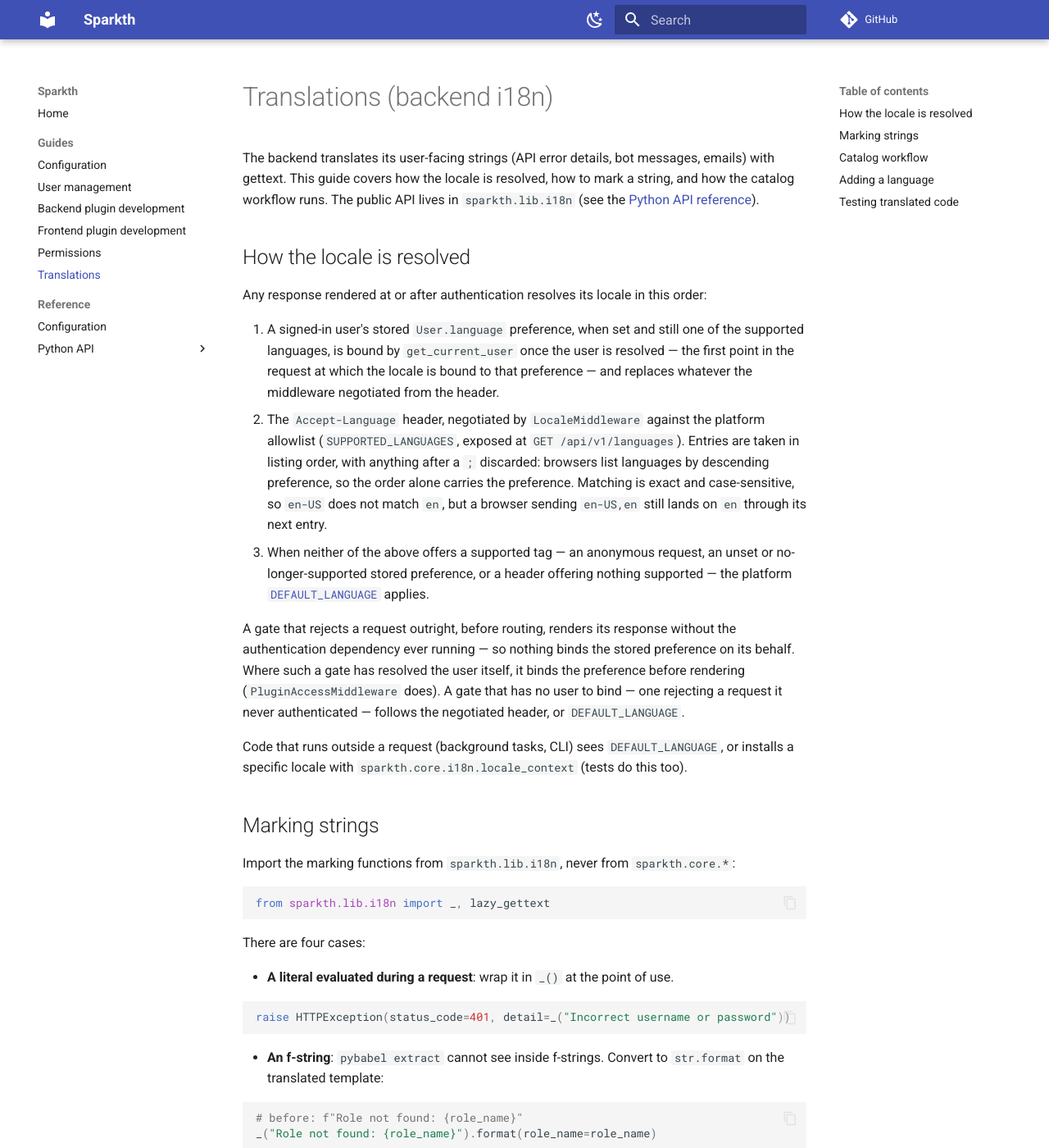
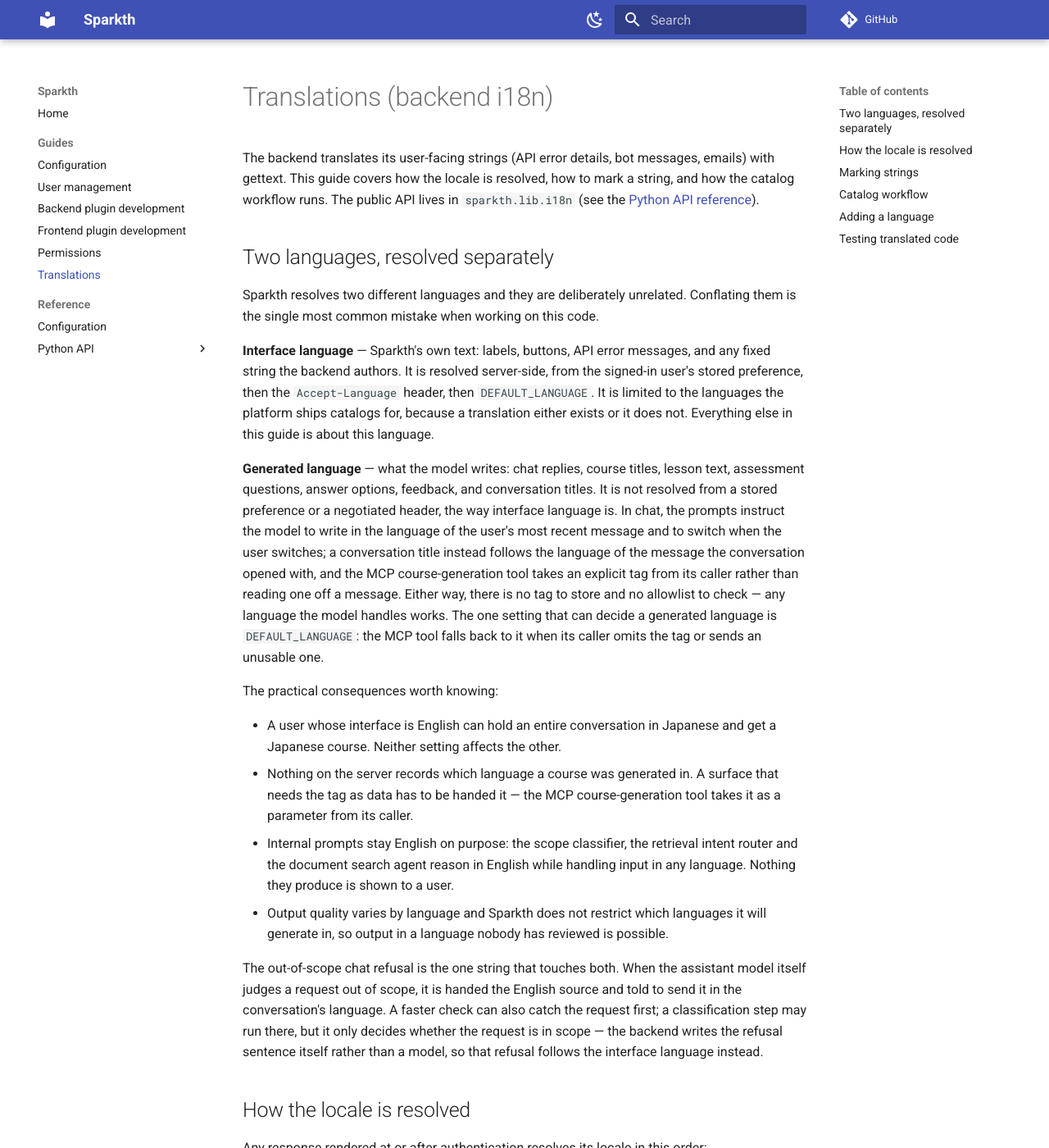
Before and after one commit to edly-io/sparkth, an MkDocs documentation site: the page built from docs/guides/translations.md, in a window 1280 px wide and 1400 px high. Shown: the whole window at 82% size. Built offline with MkDocs 1.6.1 and Material for MkDocs 9.7.7, drawn with Linux system fonts in a browser that asks for light colours; comment, search, counter and statistics services are not loaded.

Commit message:
docs: document how the output language is chosen (#617)
* docs: document how the output language is chosen

The platform resolves two unrelated languages — the interface language, from the stored
preference and Accept-Language, and the language the model generates in, which is inferred
from the conversation (or, for the MCP course-generation tool, an explicit tag from its
caller) and never resolved server-side. Conflating them is the easiest mistake to make in
this code and the distinction was written down nowhere.

Adds a section to the translations guide covering both, the consequences that follow from
nothing recording a generated language, and why the out-of-scope refusal touches both.
Cross-links the user-management guide's existing per-audience coverage of the same split.

Co-Authored-By: Claude Opus 5 (1M context) <noreply@anthropic.com>

* fix(docs): narrow language-resolution claims in guide and docstring

The translations guide said generated language "is not resolved at all," but the MCP
course-generation path does resolve it: an absent or unparseable tag falls back to
DEFAULT_LANGUAGE via language_display_name. Narrow the claim to what's actually true —
no stored preference, no negotiated header — matching how interface language works.

Also corrects stream_out_of_scope_refusal's docstring in the chat plugin, which still said
"No model is in the loop here." An LLM classifier does run on that path to decide scope; it
just never writes the refusal copy. State that precisely, mirroring the fix already applied
to the guides. This claim originated in an earlier task in this stack, not in this PR.

Co-Authored-By: Claude Opus 5 (1M context) <noreply@anthropic.com>

* docs: name the setting the MCP course language falls back to

The "Two languages" section claimed no setting takes part in choosing a generated language.
An omitted or unusable tag on the MCP course-generation tool resolves to DEFAULT_LANGUAGE
through language_display_name, so the claim contradicted the user-management guide, which
already documents that fallback.

Co-Authored-By: Claude Opus 5 (1M context) <noreply@anthropic.com>

---------

Co-authored-by: Claude Opus 5 (1M context) <noreply@anthropic.com>

```diff
--- a/docs/guides/translations.md
+++ b/docs/guides/translations.md
@@ -4,6 +4,48 @@ The backend translates its user-facing strings (API error details, bot
 messages, emails) with gettext. This guide covers how the locale is resolved,
 how to mark a string, and how the catalog workflow runs. The public API lives
 in `sparkth.lib.i18n` (see the [Python API reference](../reference/lib.md)).
+
+## Two languages, resolved separately
+
+Sparkth resolves two different languages and they are deliberately unrelated. Conflating
+them is the single most common mistake when working on this code.
+
+**Interface language** — Sparkth's own text: labels, buttons, API error messages, and any
+fixed string the backend authors. It is resolved server-side, from the signed-in user's
+stored preference, then the `Accept-Language` header, then `DEFAULT_LANGUAGE`. It is
+limited to the languages the platform ships catalogs for, because a translation either
+exists or it does not. Everything else in this guide is about this language.
+
+**Generated language** — what the model writes: chat replies, course titles, lesson text,
+assessment questions, answer options, feedback, and conversation titles. It is not
+resolved from a stored preference or a negotiated header, the way interface language is.
+In chat, the prompts instruct the model to write in the language of the user's most recent
+message and to switch when the user switches; a conversation title instead follows the
+language of the message the conversation opened with, and the MCP course-generation tool
+takes an explicit tag from its caller rather than reading one off a message. Either way,
+there is no tag to store and no allowlist to check — any language the model handles works.
+The one setting that can decide a generated language is `DEFAULT_LANGUAGE`: the MCP tool
+falls back to it when its caller omits the tag or sends an unusable one.
+
+The practical consequences worth knowing:
+
+- A user whose interface is English can hold an entire conversation in Japanese and get a
+  Japanese course. Neither setting affects the other.
+- Nothing on the server records which language a course was generated in. A surface that
+  needs the tag as data has to be handed it — the MCP course-generation tool takes it as a
+  parameter from its caller.
+- Internal prompts stay English on purpose: the scope classifier, the retrieval intent
+  router and the document search agent reason in English while handling input in any
+  language. Nothing they produce is shown to a user.
+- Output quality varies by language and Sparkth does not restrict which languages it will
+  generate in, so output in a language nobody has reviewed is possible.
+
+The out-of-scope chat refusal is the one string that touches both. When the assistant
+model itself judges a request out of scope, it is handed the English source and told to
+send it in the conversation's language. A faster check can also catch the request first;
+a classification step may run there, but it only decides whether the request is in scope
+— the backend writes the refusal sentence itself rather than a model, so that refusal
+follows the interface language instead.
 
 ## How the locale is resolved
 
```
Also changed, not shown: docs/guides/user-management.md (+3 -0 lines), 1 other file.
